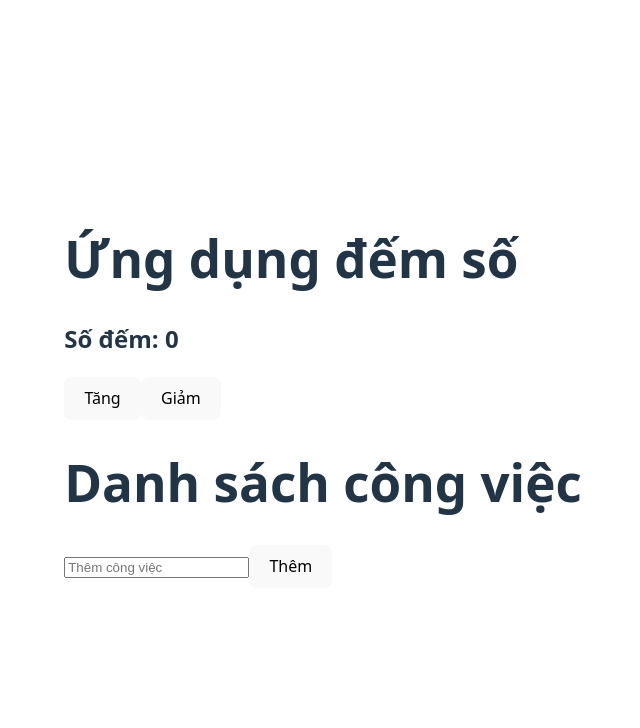
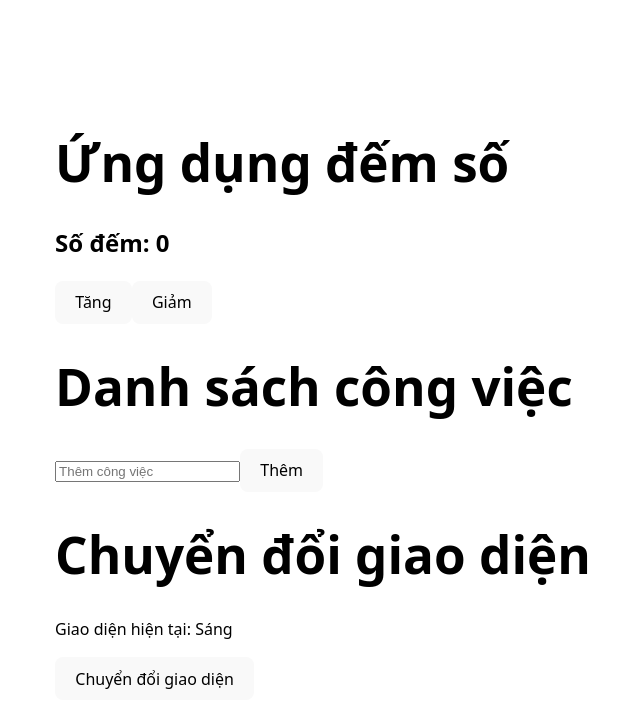
Before and after one commit to Hnit04/React-week9, a React (Vite) app in the folder tuan09/: page / in a window 1280 px wide. Shown: the top 728 px of the page, without its empty margins (317-957 px from the left). Built offline with nearby package versions, Linux system fonts and the light colour scheme.

Commit message:
commit cau03 Dark/Light Mode

```diff
--- a/tuan09/src/App.jsx
+++ b/tuan09/src/App.jsx
@@ -1,13 +1,19 @@
-import { useState } from 'react';
+import { useState, useEffect } from 'react';
 import { useSelector, useDispatch } from 'react-redux';
 import { increment, decrement } from './store/slices/counterSlice';
 import { addTodo, toggleTodo, removeTodo } from './store/slices/todoSlice';
+import { toggleTheme } from './store/slices/themeSlice';
 
 function App() {
   const count = useSelector((state) => state.counter.count);
   const todos = useSelector((state) => state.todo.todos);
+  const theme = useSelector((state) => state.theme.theme);
   const dispatch = useDispatch();
   const [text, setText] = useState('');
+
+  useEffect(() => {
+    document.body.className = theme;
+  }, [theme]);
 
   const handleAdd = () => {
     if (text.trim()) {
@@ -39,6 +45,10 @@ function App() {
           </li>
         ))}
       </ul>
+
+      <h1>Chuyển đổi giao diện</h1>
+      <p>Giao diện hiện tại: {theme === 'light' ? 'Sáng' : 'Tối'}</p>
+      <button onClick={() => dispatch(toggleTheme())}>Chuyển đổi giao diện</button>
     </div>
   );
 }
--- a/tuan09/src/index.css
+++ b/tuan09/src/index.css
@@ -67,3 +67,11 @@ button:focus-visible {
     background-color: #f9f9f9;
   }
 }
+body.light {
+  background: #fff;
+  color: #000;
+}
+body.dark {
+  background: #333;
+  color: #fff;
+}
--- a/tuan09/src/store/index.js
+++ b/tuan09/src/store/index.js
@@ -1,10 +1,12 @@
 import { configureStore } from '@reduxjs/toolkit';
 import counterReducer from './slices/counterSlice';
 import todoReducer from './slices/todoSlice';
+import themeReducer from './slices/themeSlice';
 
 export const store = configureStore({
   reducer: {
     counter: counterReducer,
     todo: todoReducer,
+    theme: themeReducer,
   },
 });
--- /dev/null
+++ b/tuan09/src/store/slices/themeSlice.js
@@ -0,0 +1,14 @@
+import { createSlice } from '@reduxjs/toolkit';
+
+const themeSlice = createSlice({
+  name: 'theme',
+  initialState: { theme: 'light' },
+  reducers: {
+    toggleTheme: (state) => {
+      state.theme = state.theme === 'light' ? 'dark' : 'light';
+    },
+  },
+});
+
+export const { toggleTheme } = themeSlice.actions;
+export default themeSlice.reducer;
```
Also changed, not shown: 1 other file (tests, documents, lock files or other folders).
